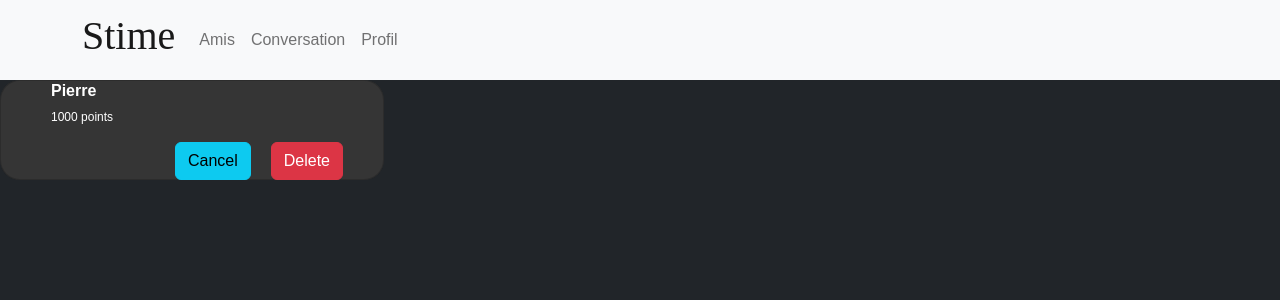
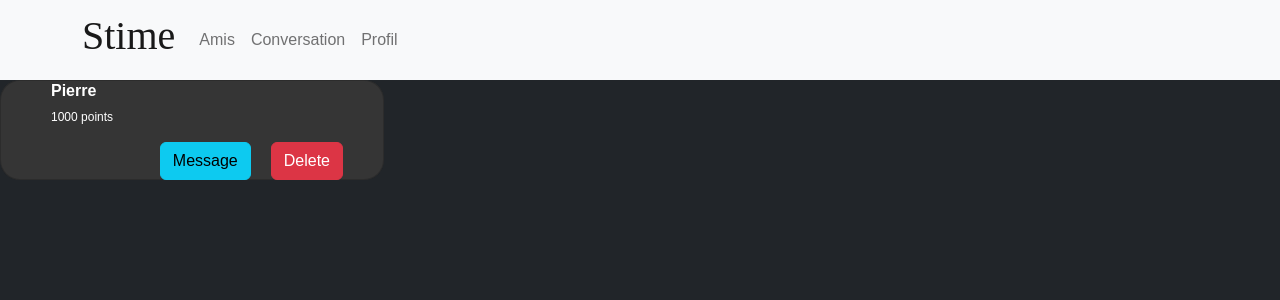
Before and after one commit to crichardd/TurnMaster, a React (Create React App) app: page /Friends in a window 1280 px wide. Shown: the top 300 px of the page. Built offline with nearby package versions, Linux system fonts and the light colour scheme; a web font is replaced by a local one.

Commit message:
correction button

```diff
--- a/src/components/Card.tsx
+++ b/src/components/Card.tsx
@@ -18,7 +18,7 @@ function Card(){
                 </div>
                 <p className="p">1000 points</p>
                 <div className="modal-footer">
-                  <button type="button" className="btn btn-info" data-dismiss="modal">Cancel</button>
+                  <button type="button" className="btn btn-info" data-dismiss="modal" onClick={handleMessages}> Message</button>
                   <button type="button" className="btn btn-danger">Delete</button>
                 </div>
             </div>
```
